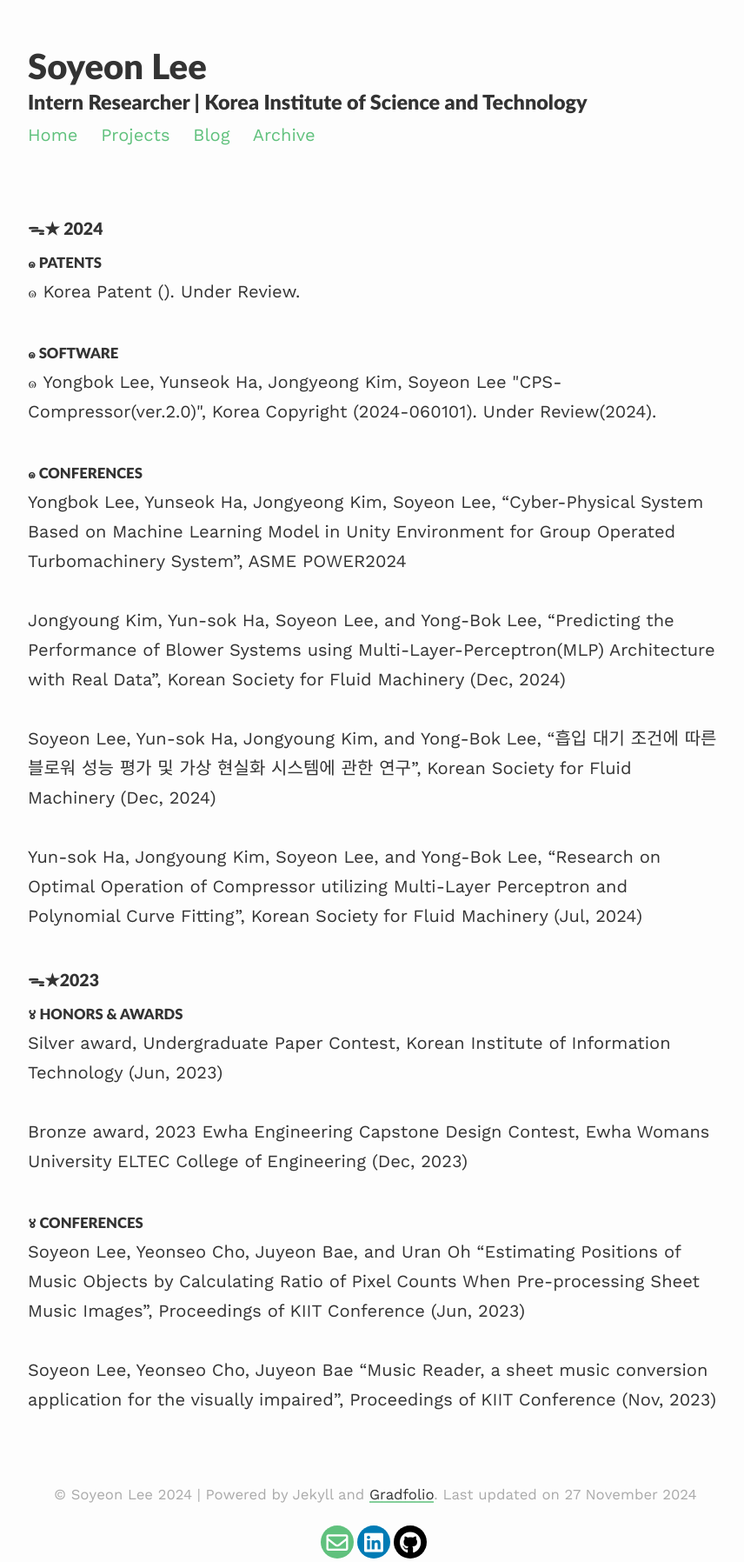
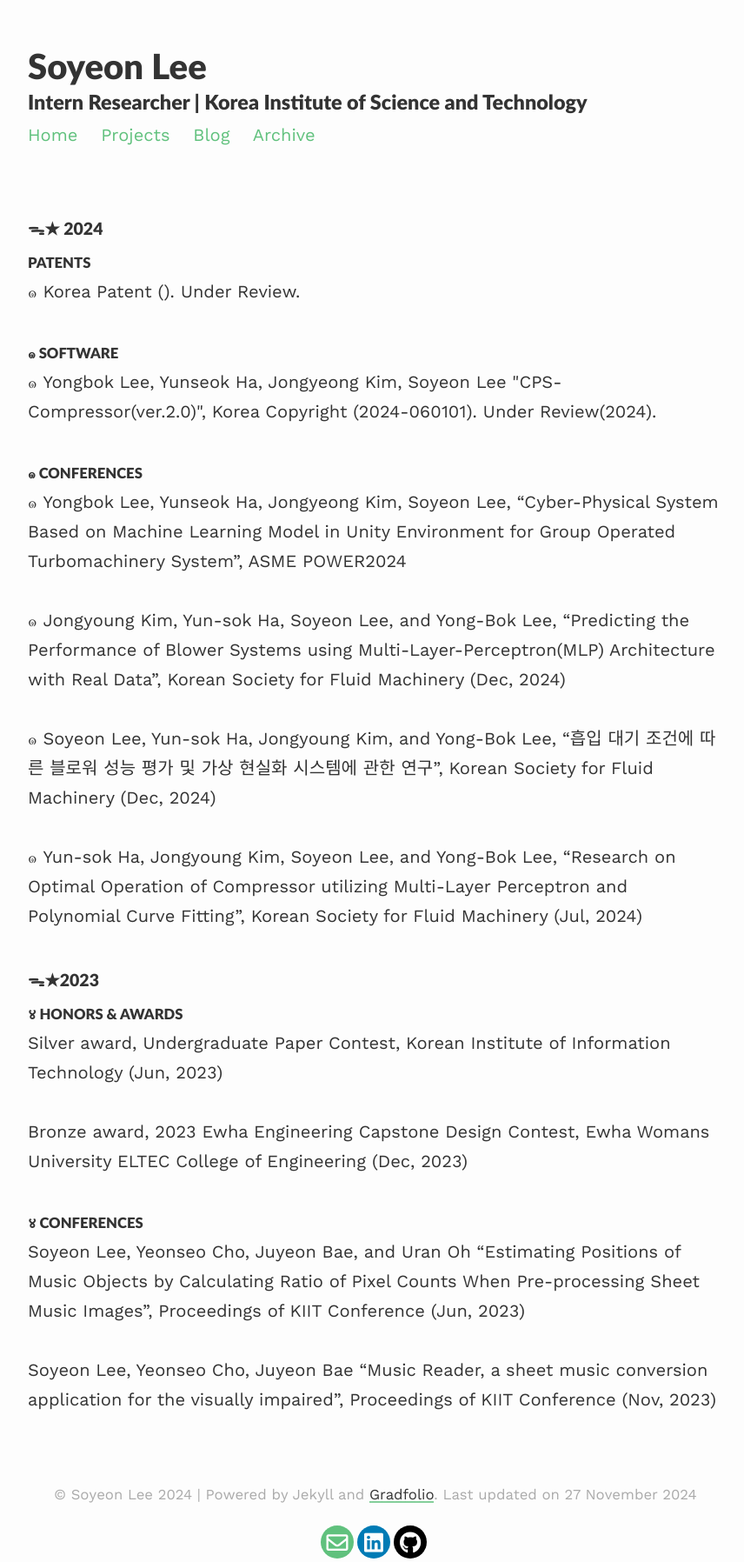
Before and after one commit to soysilver/soysilvery, a Jekyll site: the page built from archive.html, in a window 1280 px wide. Shown: the whole page at 87% size, without its empty margins (208-1064 px from the left). Built offline with Jekyll 4.4.1, drawn with Linux system fonts in a browser that asks for light colours; nearby versions of some CDN libraries.

Commit message:
Update archive.html

```diff
--- a/archive.html
+++ b/archive.html
@@ -9,17 +9,17 @@
 
 	<h3><small>ᯓ★ 2024</small></h3>
 
-	<h4><small>๑ PATENTS</small></h4>
+	<h4><small>PATENTS</small></h4>
 		<a>๑ <indent>Korea Patent (). Under Review.</indent></a><br/><br>
 
 	<h4><small>๑ SOFTWARE</small></h4>
     	<a>๑ <indent> Yongbok Lee, Yunseok Ha, Jongyeong Kim, Soyeon Lee "CPS-Compressor(ver.2.0)", Korea Copyright (2024-060101). Under Review(2024).</indent></a><br/><br>
 
 	<h4><small>๑ CONFERENCES</small></h4>
-		<a href="https://event.asme.org/Events/media/library/resources/power/Power-2024-Final-Program.pdf">Yongbok Lee, Yunseok Ha, Jongyeong Kim, Soyeon Lee, “Cyber-Physical System Based on Machine Learning Model in Unity Environment for Group Operated Turbomachinery System”, ASME POWER2024</a><br/><br>
-		<a href="">Jongyoung Kim, Yun-sok Ha, Soyeon Lee, and Yong-Bok Lee, “Predicting the Performance of Blower Systems using Multi-Layer-Perceptron(MLP) Architecture with Real Data”, Korean Society for Fluid Machinery (Dec, 2024) </a><br/><br>
-		<a href="">Soyeon Lee, Yun-sok Ha, Jongyoung Kim, and Yong-Bok Lee, “흡입 대기 조건에 따른 블로워 성능 평가 및 가상 현실화 시스템에 관한 연구”, Korean Society for Fluid Machinery (Dec, 2024) </a><br/><br>
-		<a href="">Yun-sok Ha, Jongyoung Kim, Soyeon Lee, and Yong-Bok Lee, “Research on Optimal Operation of Compressor utilizing Multi-Layer Perceptron and Polynomial Curve Fitting”, Korean Society for Fluid Machinery (Jul, 2024)</a><br/><br>
+		<a href="https://event.asme.org/Events/media/library/resources/power/Power-2024-Final-Program.pdf">๑ <indent> Yongbok Lee, Yunseok Ha, Jongyeong Kim, Soyeon Lee, “Cyber-Physical System Based on Machine Learning Model in Unity Environment for Group Operated Turbomachinery System”, ASME POWER2024 </indent></a><br/><br>
+		<a href="">๑ <indent>Jongyoung Kim, Yun-sok Ha, Soyeon Lee, and Yong-Bok Lee, “Predicting the Performance of Blower Systems using Multi-Layer-Perceptron(MLP) Architecture with Real Data”, Korean Society for Fluid Machinery (Dec, 2024) </indent></a><br/><br>
+		<a href="">๑ <indent>Soyeon Lee, Yun-sok Ha, Jongyoung Kim, and Yong-Bok Lee, “흡입 대기 조건에 따른 블로워 성능 평가 및 가상 현실화 시스템에 관한 연구”, Korean Society for Fluid Machinery (Dec, 2024) </indent></a><br/><br>
+		<a href="">๑ <indent>Yun-sok Ha, Jongyoung Kim, Soyeon Lee, and Yong-Bok Lee, “Research on Optimal Operation of Compressor utilizing Multi-Layer Perceptron and Polynomial Curve Fitting”, Korean Society for Fluid Machinery (Jul, 2024)</indent></a><br/><br>
 
 	<h3><small>ᯓ★2023</small></h3>
 
```
